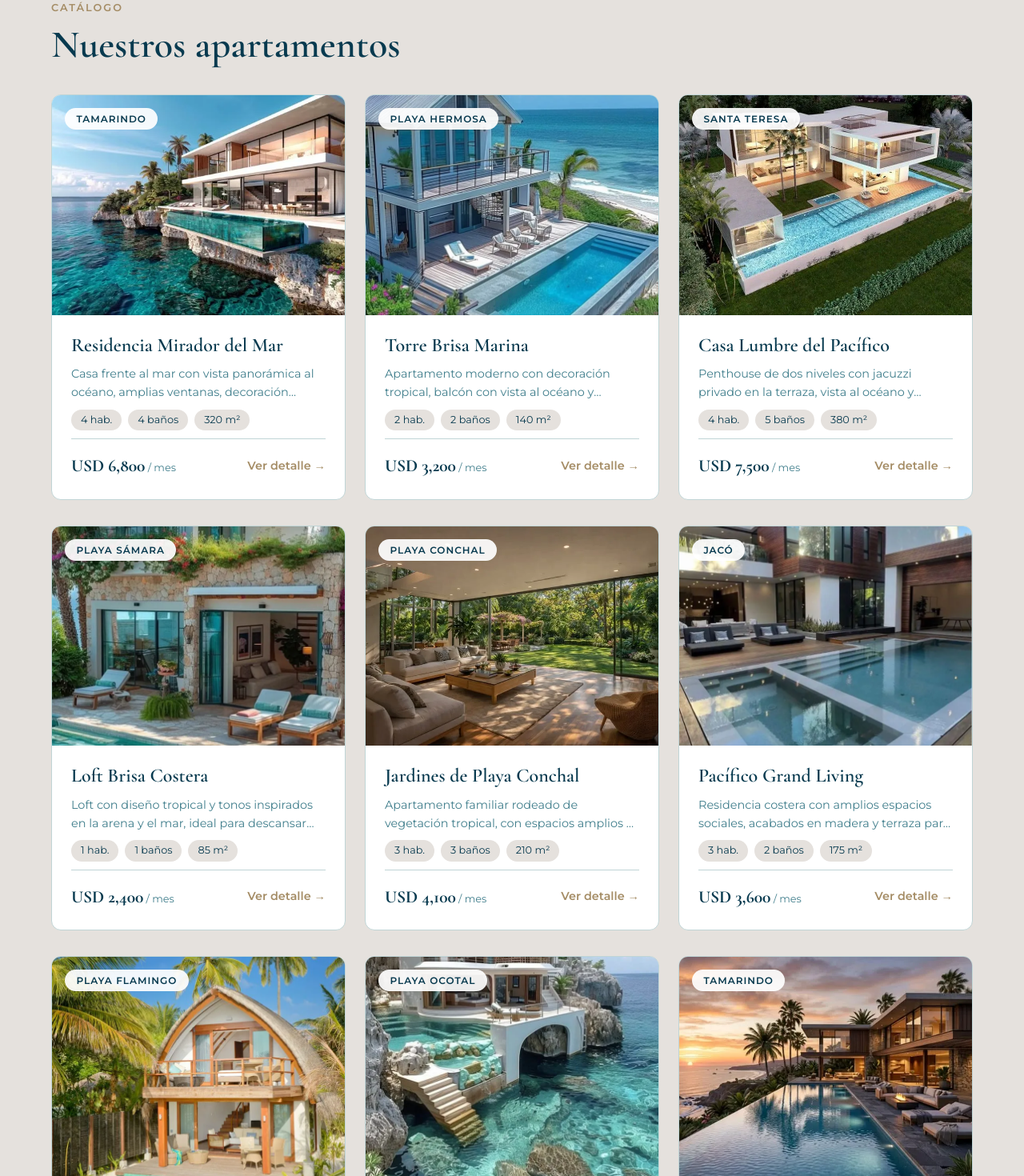
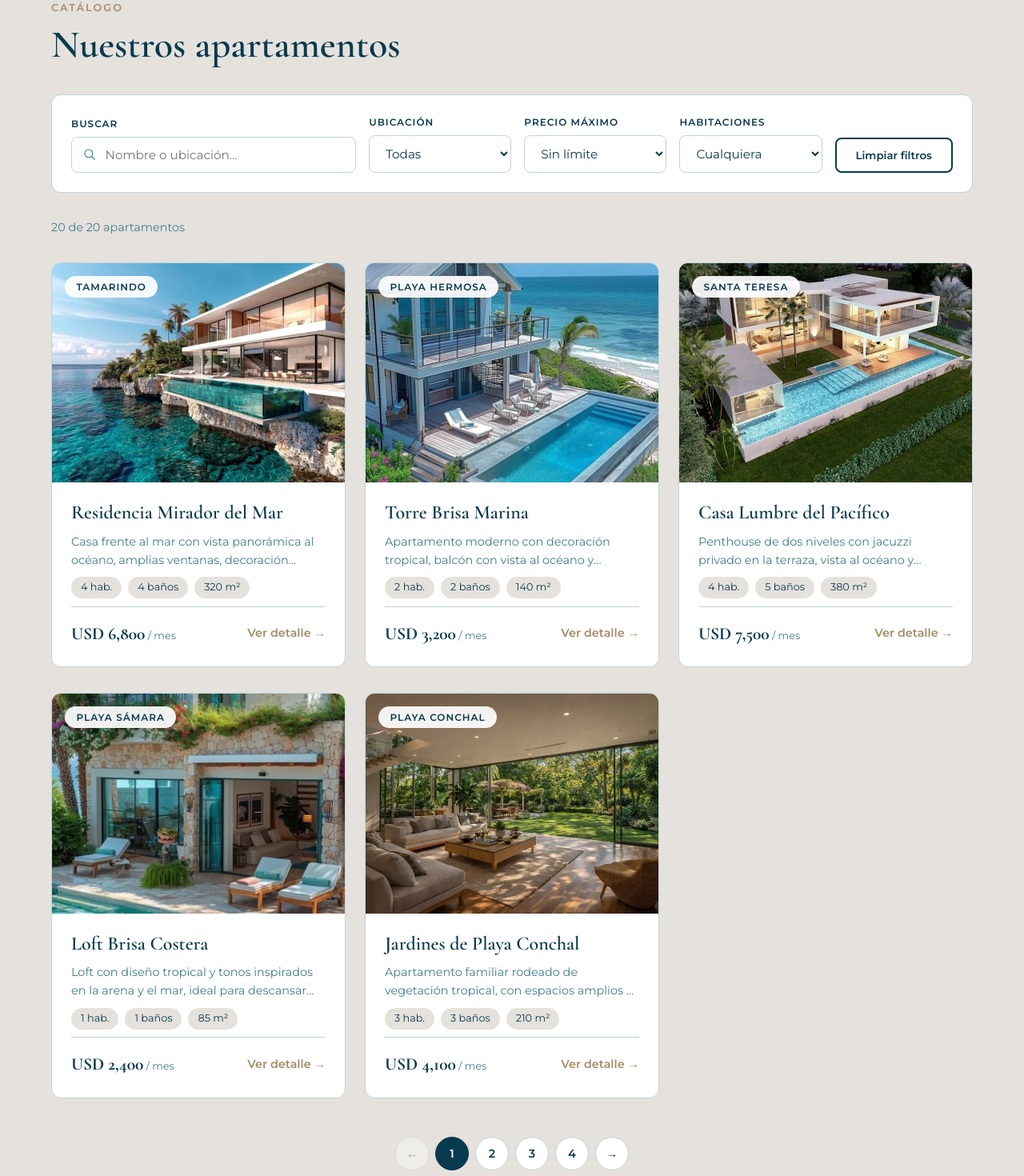
Before and after one commit to AngelyCastro/Proyecto-React, a React (Vite) app: page /apartamentos in a window 1280 px wide. Shown: the part 136-1606 px from the top of the page at 80% size. Built offline with nearby package versions, Linux system fonts and the light colour scheme.

Commit message:
add filters and pagination to apartments page

```diff
--- a/src/features/apartments/pages/Apartments.tsx
+++ b/src/features/apartments/pages/Apartments.tsx
@@ -1,12 +1,42 @@
+import { useState } from "react"
 import { useApartments } from "../hooks/useApartments"
+import { INITIAL_FILTERS, useApartmentFilters } from "../hooks/useApartmentFilters"
+import { usePagination } from "../../shared/hooks/usePagination"
+import type { Filters } from "../types/Filters"
+import ApartmentFilters from "../components/ApartmentFilters"
 import ApartmentList from "../components/ApartmentList"
+import Pagination from "../../shared/components/Pagination"
 import Loader from "../../shared/components/Loader"
 import ErrorMessage from "../../shared/components/ErrorMessage"
 import EmptyState from "../../shared/components/EmptyState"
 import "../styles/Apartments.css"
 
+const APARTMENTS_PER_PAGE = 5
+
 const Apartments = () => {
   const { apartments, isLoading, error } = useApartments()
+  const [filters, setFilters] = useState<Filters>(INITIAL_FILTERS)
+
+  const { filteredApartments, locations } = useApartmentFilters(apartments, filters)
+  const { currentItems, currentPage, totalPages, goToPage } = usePagination(
+    filteredApartments,
+    APARTMENTS_PER_PAGE,
+  )
+
+  // Al cambiar un filtro se vuelve a la página 1
+  const handleFiltersChange = (newFilters: Filters) => {
+    setFilters(newFilters)
+    goToPage(1)
+  }
+
+  const handleReset = () => {
+    handleFiltersChange(INITIAL_FILTERS)
+  }
+
+  const handlePageChange = (page: number) => {
+    goToPage(page)
+    window.scrollTo({ top: 0, behavior: "smooth" })
+  }
 
   const renderContent = () => {
     if (isLoading) return <Loader message="Cargando apartamentos..." />
@@ -15,16 +45,34 @@ const Apartments = () => {
       return <ErrorMessage message={error} onRetry={() => window.location.reload()} />
     }
 
-    if (apartments.length === 0) {
+    if (filteredApartments.length === 0) {
       return (
         <EmptyState
-          title="Aún no hay apartamentos"
-          message="Vuelve pronto, estamos preparando nuevas propiedades."
-        />
+          title="No encontramos apartamentos"
+          message="Prueba con otra búsqueda o quita algunos filtros."
+        >
+          <button className="btn btn--dark" type="button" onClick={handleReset}>
+            Limpiar filtros
+          </button>
+        </EmptyState>
       )
     }
 
-    return <ApartmentList apartments={apartments} />
+    return (
+      <>
+        <p className="apartments__count" aria-live="polite">
+          {filteredApartments.length} de {apartments.length} apartamentos
+        </p>
+
+        <ApartmentList apartments={currentItems} />
+
+        <Pagination
+          currentPage={currentPage}
+          totalPages={totalPages}
+          onPageChange={handlePageChange}
+        />
+      </>
+    )
   }
 
   return (
@@ -34,6 +82,13 @@ const Apartments = () => {
         <h1 className="apartments__title">Nuestros apartamentos</h1>
       </header>
 
+      <ApartmentFilters
+        filters={filters}
+        locations={locations}
+        onFiltersChange={handleFiltersChange}
+        onReset={handleReset}
+      />
+
       {renderContent()}
     </section>
   )
--- a/src/features/shared/components/EmptyState.tsx
+++ b/src/features/shared/components/EmptyState.tsx
@@ -1,12 +1,13 @@
-
+import type { ReactNode } from "react";
 import "../styles/EmptyState.css";
 
 interface EmptyStateProps {
   title: string;
   message?: string;
+  children?: ReactNode;
 }
 
-const EmptyState = ({ title, message }: EmptyStateProps) => {
+const EmptyState = ({ title, message, children }: EmptyStateProps) => {
   return (
     <div className="empty-state" role="status">
       <span className="empty-state__line" aria-hidden="true"></span>
@@ -16,6 +17,10 @@ const EmptyState = ({ title, message }: EmptyStateProps) => {
       {message && (
         <p className="empty-state__text">{message}</p>
       )}
+
+      {children && (
+        <div className="empty-state__actions">{children}</div>
+      )}
     </div>
   );
 };
```
